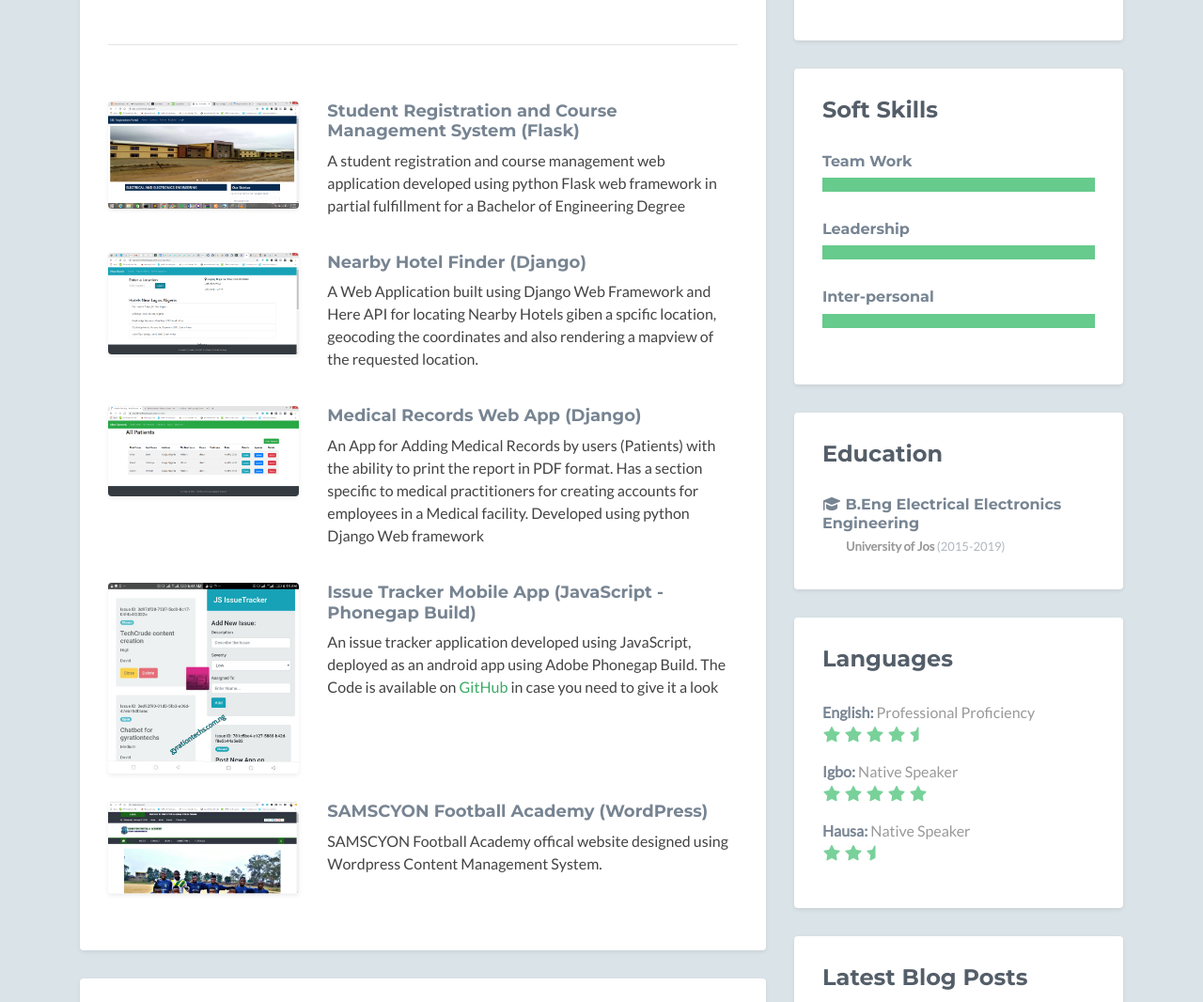
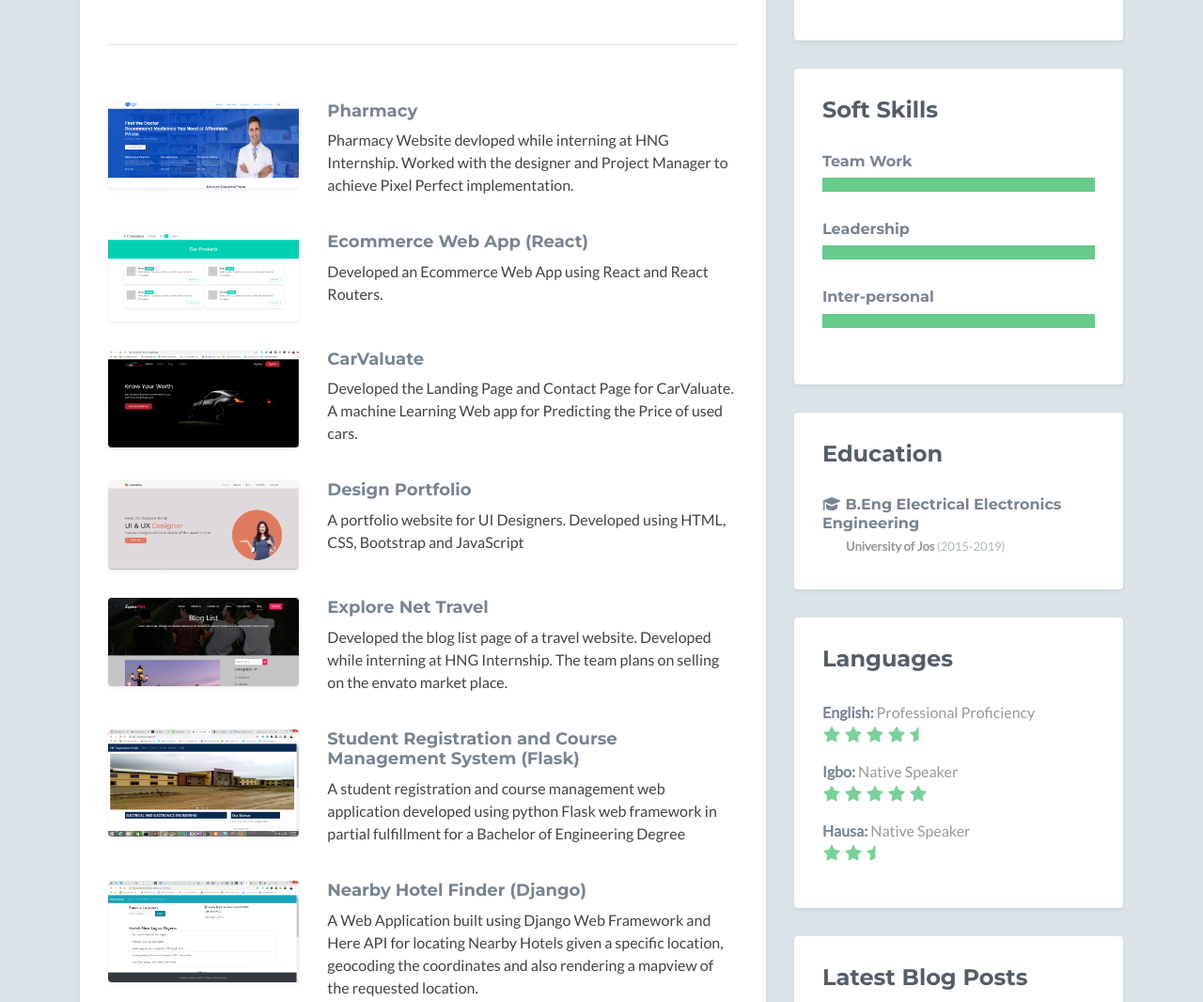
Before and after one commit to gyrationtechs/myPortfolio, a plain HTML site: page index.html in a window 1280 px wide. Shown: the part 1216-2282 px from the top of the page at 94% size. Drawn offline with nearby package versions, Linux system fonts and the light colour scheme; no server answers; some icons are missing.

Commit message:
Added recent projects

```diff
--- a/index.html
+++ b/index.html
@@ -1,13 +1,13 @@
 <!DOCTYPE html>
 <html lang="en">
 <head>
-    <title>David Ozokoe - Resume Portfolio</title>
+    <title>David Ozokoye - Portfolio</title>
     <!-- Meta -->
     <meta charset="utf-8">
     <meta http-equiv="X-UA-Compatible" content="IE=edge">
     <meta name="viewport" content="width=device-width, initial-scale=1.0">
-    <meta name="description" content="Bootstrap 4 Portfolio/Resume Theme for Developers">
-    <meta name="author" content="Xiaoying Riley at 3rd Wave Media">
+    <meta name="description" content="Web Developer Portfolio Template">
+    <meta name="author" content="David at ND media">
     <link rel="shortcut icon" type="image/png" href="logo.png">
 
     <link href='https://fonts.googleapis.com/css?family=Lato:300,400,300italic,400italic' rel='stylesheet' type='text/css'>
@@ -39,7 +39,7 @@
                 <h1 class="name">David Ozokoye</h1>
                 <h2 class="desc">Software Engineer</h2>
                 <ul class="social list-inline">
-                    <li class="list-inline-item"><a href="https://twitter.com/gyrationtech"><i class="fab fa-twitter"></i></a></li>
+                    <li class="list-inline-item"><a href="https://twitter.com/nd_ozor"><i class="fab fa-twitter"></i></a></li>
                     <li class="list-inline-item"><a href="https://linkedin.com/in/davidozokoye"><i class="fab fa-linkedin-in"></i></a></li>
                     <li class="list-inline-item"><a href="https://github.com/gyrationtechs"><i class="fab fa-github-alt"></i></a></li>
                     <li class="list-inline-item"><a href="https://instagram.com/nd_ozor"><i class="fab fa-instagram"></i></a></li>
@@ -90,6 +90,55 @@
                             </div><!--//item-->
                             <hr class="divider" />
                             <div class="item row">
+                                <a class="col-md-4 col-12" href="https://variation-8.netlify.app/variation-eight/variation-eight.html" target="_blank">
+                                <img class="img-fluid project-image rounded shadow-sm" src="assets/images/projects/pharmacy.PNG" alt="flask web application" />
+                                </a>
+                                <div class="desc col-md-8 col-12">
+                                    <h3 class="title"><a href="https://variation-8.netlify.app/variation-eight/variation-eight.html" target="_blank">Pharmacy</a></h3>
+                                    <p class="mb-2">Pharmacy Website devloped while interning at HNG Internship. Worked with the designer and Project Manager to achieve Pixel Perfect implementation.</p>
+                                </div><!--//desc-->
+                            </div><!--//item-->
+
+                            <div class="item row">
+                                <a class="col-md-4 col-12" href="https://ecom-react-demo.netlify.app/" target="_blank">
+                                <img class="img-fluid project-image rounded shadow-sm" src="assets/images/projects/react-ecom.PNG" alt="flask web application" />
+                                </a>
+                                <div class="desc col-md-8 col-12">
+                                    <h3 class="title"><a href="https://ecom-react-demo.netlify.app/" target="_blank">Ecommerce Web App (React)</a></h3>
+                                    <p class="mb-2">Developed an Ecommerce Web App using React and React Routers.</p>
+                                </div><!--//desc-->
+                            </div><!--//item-->
+
+                            <div class="item row">
+                                <a class="col-md-4 col-12" href="https://carvaluate-landing.netlify.app/" target="_blank">
+                                <img class="img-fluid project-image rounded shadow-sm" src="assets/images/projects/Carvaluate.PNG" alt="flask web application" />
+                                </a>
+                                <div class="desc col-md-8 col-12">
+                                    <h3 class="title"><a href="https://carvaluate-landing.netlify.app/" target="_blank">CarValuate </a></h3>
+                                    <p class="mb-2">Developed the Landing Page and Contact Page for CarValuate. A machine Learning Web app for Predicting the Price of used cars.</p>
+                                </div><!--//desc-->
+                            </div><!--//item-->
+
+                            <div class="item row">
+                                    <a class="col-md-4 col-12" href="https://ndo-design-portfolio.netlify.app/" target="_blank">
+                                    <img class="img-fluid project-image rounded shadow-sm" src="assets/images/projects/design-portfolio.PNG" alt="flask web application" />
+                                    </a>
+                                    <div class="desc col-md-8 col-12">
+                                        <h3 class="title"><a href="https://ndo-design-portfolio.netlify.app/" target="_blank">Design Portfolio</a></h3>
+                                        <p class="mb-2">A portfolio website for UI Designers. Developed using HTML, CSS, Bootstrap and JavaScript</p>
+                                    </div><!--//desc-->
+                                </div><!--//item-->
+
+                                <div class="item row">
+                                        <a class="col-md-4 col-12" href="https://explorenet.netlify.app/blog.html" target="_blank">
+                                        <img class="img-fluid project-image rounded shadow-sm" src="assets/images/projects/ExploreNet.PNG" alt="flask web application" />
+                                        </a>
+                                        <div class="desc col-md-8 col-12">
+                                            <h3 class="title"><a href="https://explorenet.netlify.app/blog.html" target="_blank">Explore Net Travel</a></h3>
+                                            <p class="mb-2">Developed the blog list page of a travel website. Developed while interning at HNG Internship. The team plans on selling on the envato market place.</p>
+                                        </div><!--//desc-->
+                                    </div><!--//item-->
+                            <div class="item row">
                                 <a class="col-md-4 col-12" href="https://eee-unijos.herokuapp.com" target="_blank">
                                 <img class="img-fluid project-image rounded shadow-sm" src="assets/images/projects/project1.PNG" alt="flask web application" />
                                 </a>
@@ -105,7 +154,7 @@
                                 </a>
                                 <div class="desc col-md-8 col-12">
                                     <h3 class="title"><a href="https://nearbyhotel.herokuapp.com" target="_blank">Nearby Hotel Finder (Django)</a></h3>
-                                    <p class="mb-2">A Web Application built using Django Web Framework and Here API for locating Nearby Hotels giben a spcific location, geocoding the coordinates and also rendering a mapview of the requested location.</p>
+                                    <p class="mb-2">A Web Application built using Django Web Framework and Here API for locating Nearby Hotels given a specific location, geocoding the coordinates and also rendering a mapview of the requested location.</p>
                                 </div><!--//desc-->
                             </div><!--//item-->
 
@@ -115,19 +164,19 @@
                                 </a>
                                 <div class="desc col-md-8 col-12">
                                     <h3 class="title"><a href="https://ehealth-test.herokuapp.com" target="_blank">Medical Records Web App (Django)</a></h3>
-                                    <p class="mb-2">An App for Adding Medical Records by users (Patients) with the ability to print the report in PDF format. Has a section specific to medical practitioners for creating accounts for employees in a Medical facility. Developed using python Django Web framework</p>
+                                    <p class="mb-2">An App for Adding Medical Records by users (Patients) with the ability to print the report in PDF format. Developed using python Django Web framework</p>
                                 </div><!--//desc-->
                             </div><!--//item-->
 
-                            <div class="item row">
+                            <!-- <div class="item row">
                                 <a class="col-md-4 col-12" href="https://gyrationtechs.com.ng/javascript-tutorial-my-first-javascript-mobile-application-phonegap-build/" target="_blank">
                                 <img class="img-fluid project-image rounded shadow-sm" src="assets/images/projects/phonegap build.jpg" alt="Issue Tracker" />
                                 </a>
                                 <div class="desc col-md-8 col-12">
                                     <h3 class="title"><a href="https://gyrationtechs.com.ng/javascript-tutorial-my-first-javascript-mobile-application-phonegap-build/" target="_blank">Issue Tracker Mobile App (JavaScript - Phonegap Build)</a></h3>
                                     <p class="mb-2"> An issue tracker application developed using JavaScript, deployed as an android app using Adobe Phonegap Build. The Code is available on <a href="https://github.com/gyrationtechs/JS-Issue-Tracker.git">GitHub</a> in case you need to give it a look</p>
-                                </div><!--//desc-->
-                            </div><!--//item-->
+                                </div>//desc
+                            </div>//item-->
                             <div class="item row">
                                 <a class="col-md-4 col-12" href="https://samscyon.com" target="_blank">
                                 <img class="img-fluid project-image rounded shadow-sm" src="assets/images/projects/samscyon.PNG" alt="SAMSCYON" />
@@ -137,7 +186,9 @@
                                     <p class="mb-2"> SAMSCYON Football Academy offical website designed using Wordpress Content Management System.</p>
                                 </div><!--//desc-->
                             </div><!--//item-->
-
+                            <div class="item row">
+                                <a class="btn btn-cta-secondary" href="https://github.com/gyrationtechs">More on GitHub <i class="fas fa-chevron-right pt-1"></i></a>
+                            </div>
                         </div><!--//content-->
                     </div><!--//section-inner-->
                 </section><!--//section-->
```
Also changed, not shown: assets/images/projects/Carvaluate.PNG (added), assets/images/projects/ExploreNet.PNG (added), assets/images/projects/design-portfolio.PNG (added), assets/images/projects/pharmacy.PNG (added), assets/images/projects/react-ecom.PNG (added).
